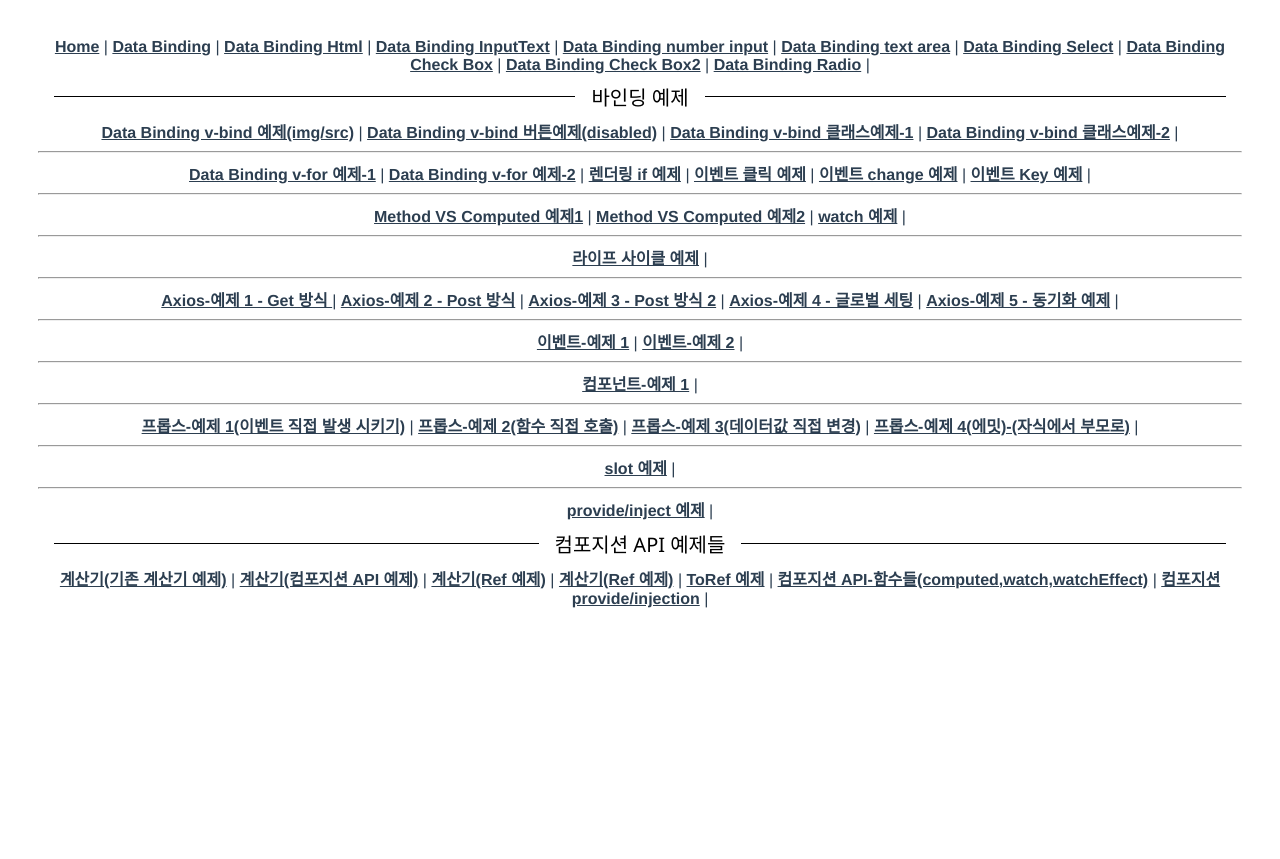
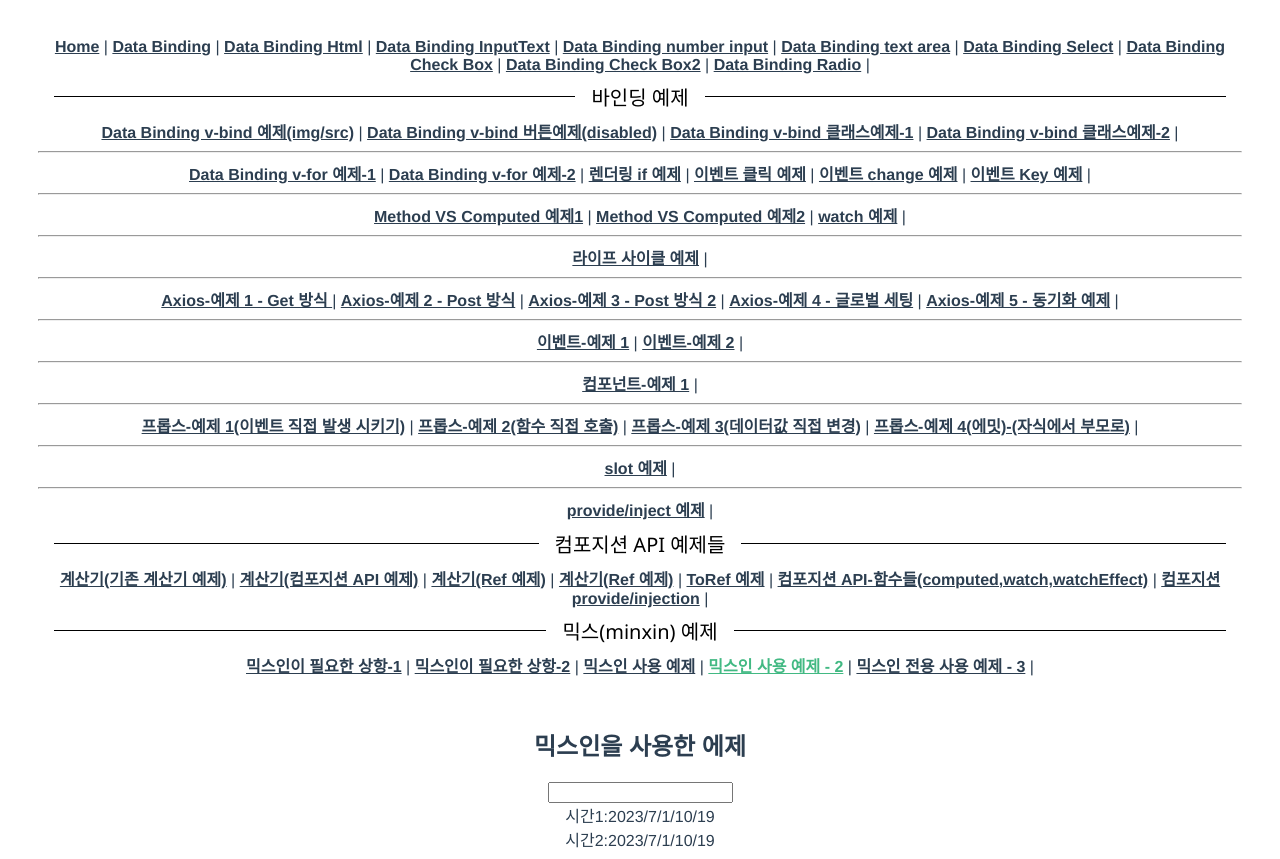
Before and after one commit to n3316202/vue3-sindorim-3, a Vue app: page /mixin4 in a window 1280 px wide. Before the commit the page ends 800 px from the top, so only its background shows below. Built offline with nearby package versions, Linux system fonts and the light colour scheme.

Commit message:
믹스인

```diff
--- a/src/App.vue
+++ b/src/App.vue
@@ -46,6 +46,7 @@
     <router-link to="/slot">slot 예제</router-link> |
     <hr />
     <router-link to="/provide">provide/inject 예제</router-link> |
+
     <HRDelimeter title="컴포지션 API 예제들" />
     <router-link to="/cal1">계산기(기존 계산기 예제)</router-link> |
     <router-link to="/cal2">계산기(컴포지션 API 예제)</router-link> |
@@ -53,6 +54,13 @@
     <router-link to="/cal4">ToRef 예제</router-link> |
     <router-link to="/cal5">컴포지션 API-함수들(computed,watch,watchEffect)</router-link> |
     <router-link to="/cal6">컴포지션 provide/injection</router-link> |
+
+    <HRDelimeter title="믹스(minxin) 예제" />
+    <router-link to="/mixin1">믹스인이 필요한 상항-1</router-link> |
+    <router-link to="/mixin2">믹스인이 필요한 상항-2</router-link> |
+    <router-link to="/mixin3">믹스인 사용 예제</router-link> |
+    <router-link to="/mixin4">믹스인 사용 예제 - 2</router-link> |
+    <router-link to="/mixin5">믹스인 전용 사용 예제 - 3</router-link> |
   </nav>
   <router-view />
 </template>
--- a/src/main.js
+++ b/src/main.js
@@ -2,6 +2,7 @@ import { createApp } from 'vue'
 import App from './App.vue'
 import router from './router'
 import axios from 'axios'
+import mixin from '@/mixins/mixins'
 
 //createApp(App).use(router).mount('#app')
 
@@ -14,5 +15,8 @@ app.config.globalProperties.$axios = axios
 // [라우터 사용 설정]
 app.use(router)
 
+// [믹스인 추가]
+app.mixin(mixin)
+
 // [main 아이디 : 렌더링 시작점]
 app.mount('#app')
--- /dev/null
+++ b/src/mixins/mixins.js
@@ -0,0 +1,10 @@
+export default {
+  methods: {
+    $callTime() {
+      let date = new Date()
+      console.log(date)
+
+      return `${date.getFullYear()}/${date.getMonth() + 1}/${date.getDate()}/${date.getHours()}/${date.getMinutes()}`
+    }
+  }
+}
--- a/src/router/index.js
+++ b/src/router/index.js
@@ -249,6 +249,36 @@ const routes = [
     path: '/cal6',
     name: 'CompositionAPIProvide5',
     component: () => import(/* webpackChunkName: "cal6" */ '../views/composition/CompositionAPIProvide5.vue')
+  },
+  {
+    //src\views\mixins\NeedMixinExample1.vue
+    path: '/mixin1',
+    name: 'NeedMixinExample1',
+    component: () => import(/* webpackChunkName: "mix1" */ '../views/mixin/NeedMixinExample1.vue')
+  },
+  {
+    //src\views\mixins\NeedMixinExample2.vue
+    path: '/mixin2',
+    name: 'NeedMixinExample12',
+    component: () => import(/* webpackChunkName: "mix2" */ '../views/mixin/NeedMixinExample2.vue')
+  },
+  {
+    //src\views\mixin\UseMixinExample3.vue
+    path: '/mixin3',
+    name: 'UseMixinExample3',
+    component: () => import(/* webpackChunkName: "mix3" */ '../views/mixin/UseMixinExample3.vue')
+  },
+  {
+    //src\views\mixin\UseMixinExample3.vue
+    path: '/mixin4',
+    name: 'UseMixinExample4',
+    component: () => import(/* webpackChunkName: "mix4" */ '../views/mixin/UseMixinExample4.vue')
+  },
+  {
+    //src\views\mixin\UseMixinGlobal5.vue
+    path: '/mixin5',
+    name: 'UseMixinGlobal5',
+    component: () => import(/* webpackChunkName: "mix5" */ '../views/mixin/UseMixinGlobal5.vue')
   }
 ]
 
--- /dev/null
+++ b/src/views/mixin/NeedMixinExample1.vue
@@ -0,0 +1,26 @@
+<template>
+  <div>
+    <h2>믹스인이 필요한 사항에 대한 예제 첫번째</h2>
+    <div>시간:{{ getTime() }}</div>
+  </div>
+</template>
+<script>
+// https://velog.io/@bluestragglr/Vue.js-Mixin-%EA%B8%B0%EB%8A%A5-%EB%B0%98%EB%B3%B5-%EC%A0%9C%EA%B1%B0%ED%95%98%EA%B8%B0
+// Mixin 이란?
+// - 공통 모듈을 따로 떼내어 만듦.
+// - 스프링의 AOP 기능과 유사.
+
+// ## 컴포넌트 VS 믹스인
+// -믹스인은 컴포넌트에 들어가는 공통된 모듈(함수)들을 따로 만들어 놓음
+
+export default {
+  methods: {
+    getTime() {
+      let date = new Date()
+      console.log(date)
+
+      return `${date.getFullYear()}/${date.getMonth() + 1}/${date.getDate()}/${date.getHours()}/${date.getMinutes()}`
+    }
+  }
+}
+</script>
--- /dev/null
+++ b/src/views/mixin/NeedMixinExample2.vue
@@ -0,0 +1,19 @@
+<template>
+  <div>
+    <h2>믹스인이 필요한 사항에 대한 예제 두번째</h2>
+    <input type="text" />
+    <div>시간:{{ getTime() }}</div>
+  </div>
+</template>
+<script>
+export default {
+  methods: {
+    getTime: function () {
+      let date = new Date()
+      console.log(date)
+
+      return `${date.getFullYear()}/${date.getMonth() + 1}/${date.getDate()}/${date.getHours()}/${date.getMinutes()}`
+    }
+  }
+}
+</script>
--- /dev/null
+++ b/src/views/mixin/UseMixinExample3.vue
@@ -0,0 +1,16 @@
+<template>
+  <div>
+    <h2>믹스인을 사용한 에제</h2>
+    <input type="text" />
+    <div>시간:{{ $callTime() }}</div>
+  </div>
+</template>
+<script>
+//https://hdevstudy.tistory.com/191
+
+import ApiMixin from '@/mixins/mixins.js'
+
+export default {
+  mixins: [ApiMixin]
+}
+</script>
--- /dev/null
+++ b/src/views/mixin/UseMixinExample4.vue
@@ -0,0 +1,25 @@
+<template>
+  <div>
+    <h2>믹스인을 사용한 에제</h2>
+    <input type="text" />
+    <div>시간1:{{ $callTime() }}</div>
+    <div>시간2:{{ time }}</div>
+  </div>
+</template>
+<script>
+//https://hdevstudy.tistory.com/191
+
+import ApiMixin from '@/mixins/mixins.js'
+
+export default {
+  data() {
+    return {
+      time: ''
+    }
+  },
+  mixins: [ApiMixin],
+  mounted() {
+    this.time = this.$callTime()
+  }
+}
+</script>
--- /dev/null
+++ b/src/views/mixin/UseMixinGlobal5.vue
@@ -0,0 +1,29 @@
+<template>
+  <div>
+    <h2>믹스인을 사용한 에제</h2>
+    <input type="text" />
+    <div>시간1:{{ $callTime() }}</div>
+    <div>시간2:{{ time }}</div>
+  </div>
+</template>
+<script>
+/*
+  믹스인 전역 사용법
+  main.js 에 아래의 내용을 추가
+
+import mixin from '@/mixins/mixins'
+// [믹스인추가]
+app.mixin(mixin)
+
+*/
+export default {
+  data() {
+    return {
+      time: ''
+    }
+  },
+  mounted() {
+    this.time = this.$callTime()
+  }
+}
+</script>
```
Also changed, not shown: 1 other file (tests, documents, lock files or other folders).
